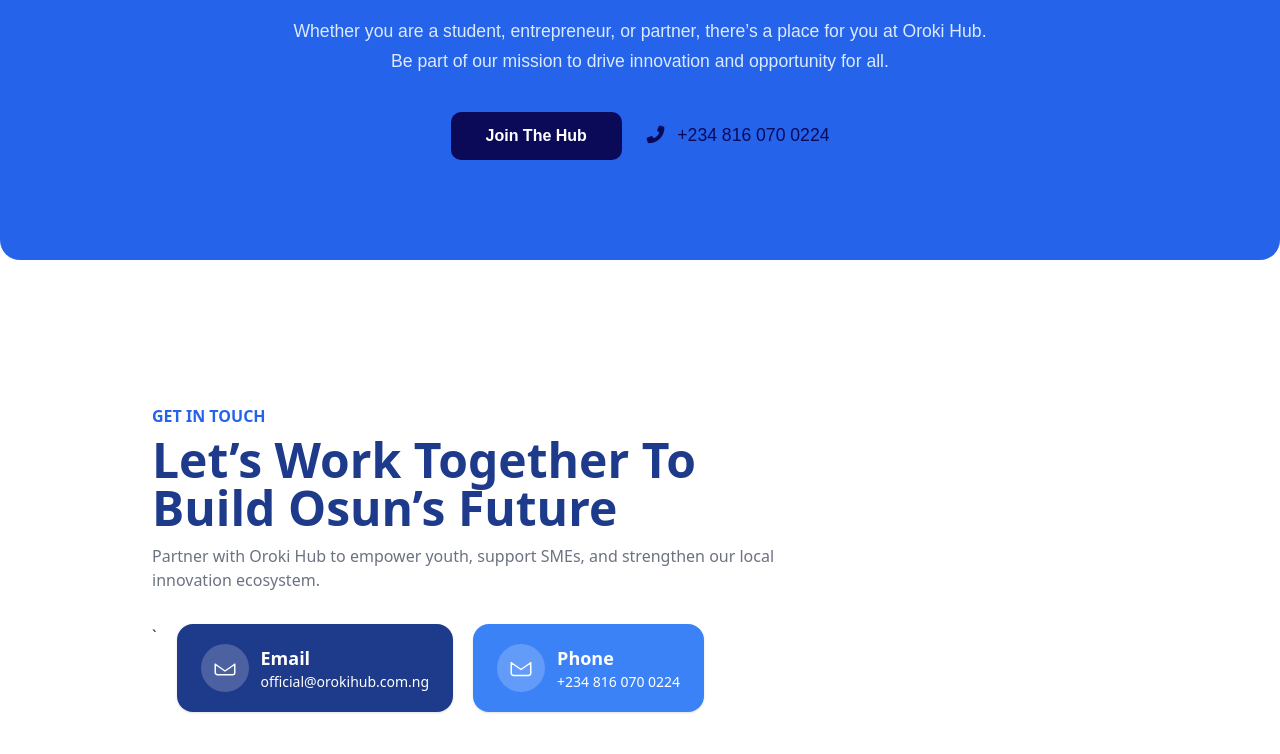
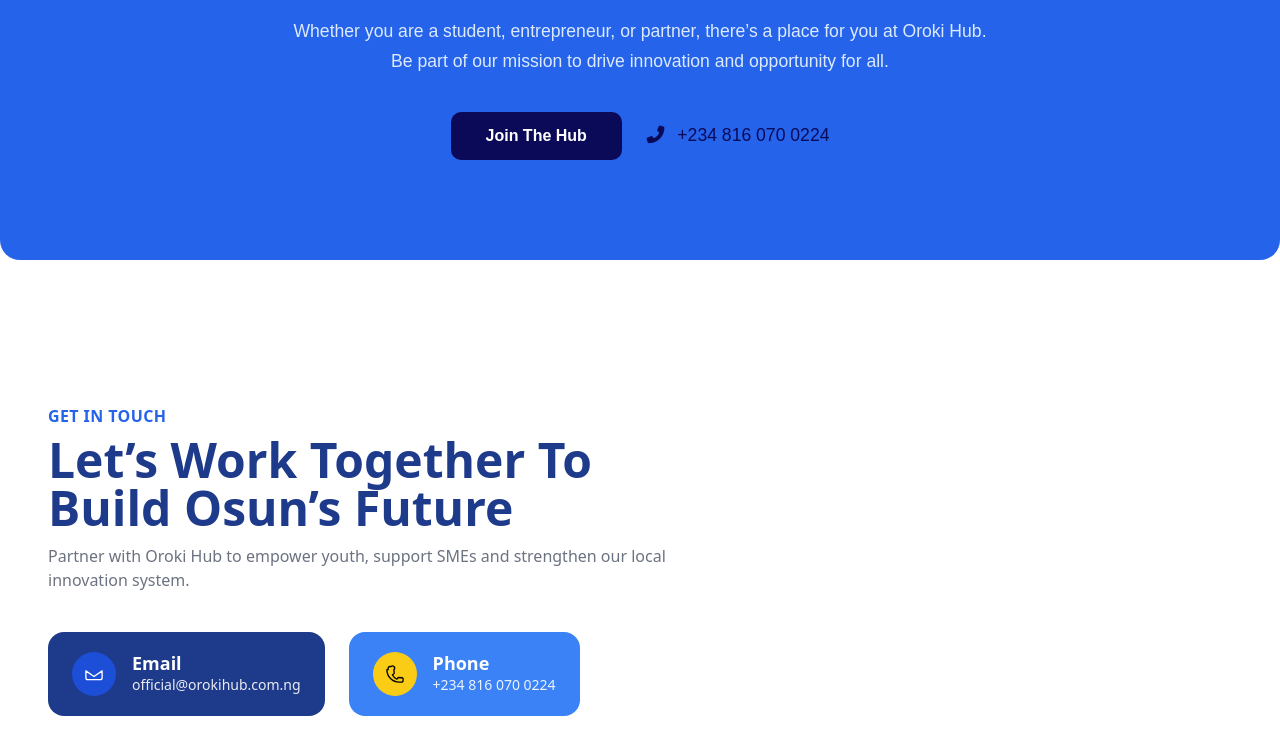
Before and after one commit to Tvibez16/Oroki-Hub-Project-, a plain HTML site: page About/index.html in a window 1280 px wide. Shown: the part 4509-5263 px from the top of the page. Drawn offline with nearby package versions, Linux system fonts and the light colour scheme.

Commit message:
made a few changes and addition

```diff
--- a/About/index.html
+++ b/About/index.html
@@ -396,43 +396,60 @@
   </div>
 </section>
 <section>
- <section class="px-6 py-16 max-w-5xl mx-auto text-gray-800 font-sans">
-  <p class="text-blue-600 font-semibold uppercase">Get In Touch</p>
+<section class="py-16 px-6 text-gray-800 font-sans ml-6">
+  <p class="text-blue-600 uppercase tracking-wide font-semibold">Get In Touch</p>
 
   <h1 class="text-4xl md:text-5xl font-bold text-blue-900 mt-2 leading-tight">
     Let’s Work Together To <br class="hidden md:block"> Build Osun’s Future
   </h1>
 
   <p class="text-gray-500 mt-3 max-w-2xl">
-    Partner with Oroki Hub to empower youth, support SMEs, and strengthen our local innovation ecosystem.
+    Partner with Oroki Hub to empower youth, support SMEs and strengthen our local innovation system.
   </p>
 
-  <div class="mt-8 flex flex-col md:flex-row gap-5">
-`    <div class="flex items-center bg-blue-900 text-white px-6 py-5 rounded-2xl gap-3 w-full md:w-auto shadow">
-      <div class="bg-white/20 p-3 rounded-full">
-        <svg xmlns="http://www.w3.org/2000/svg" class="w-6 h-6" fill="none" viewBox="0 0 24 24" stroke="white" stroke-width="1.5">
-          <path stroke-linecap="round" stroke-linejoin="round" d="M21.75 8.25l-9.75 6.75L2.25 8.25m19.5 0v8.25a2.25 2.25 0 01-2.25 2.25H4.5a2.25 2.25 0 01-2.25-2.25V8.25" />
+  <div class="mt-10 flex flex-col md:flex-row gap-6">
+    <!-- Email -->
+    <div class="flex items-center bg-blue-900 text-white px-6 py-5 rounded-2xl gap-4 w-full md:w-auto">
+      <div class="bg-[#1d4ed8] p-3 rounded-full flex items-center justify-center">
+        <svg xmlns="http://www.w3.org/2000/svg" fill="none" stroke="white" viewBox="0 0 24 24" stroke-width="1.6" class="w-5 h-5">
+          <path stroke-linecap="round" stroke-linejoin="round"
+            d="M21.75 8.25l-9.75 6.75L2.25 8.25m19.5 0v8.25A2.25 2.25 0 0119.5 18.75H4.5A2.25 2.25 0 012.25 16.5V8.25" />
         </svg>
       </div>
       <div>
-        <p class="font-semibold text-lg">Email</p>
-        <p class="text-sm">official@orokihub.com.ng</p>
+        <p class="text-lg font-semibold leading-tight">Email</p>
+        <p class="text-sm opacity-90">official@orokihub.com.ng</p>
       </div>
     </div>
 
-    <div class="flex items-center bg-blue-500 text-white px-6 py-5 rounded-2xl gap-3 w-full md:w-auto shadow">
-      <div class="bg-white/20 p-3 rounded-full">
-        <svg xmlns="http://www.w3.org/2000/svg" class="w-6 h-6" fill="none" viewBox="0 0 24 24" stroke="white" stroke-width="1.5">
-          <path stroke-linecap="round" stroke-linejoin="round" d="M2.25 6.75l9.75 6.75L21.75 6.75m-19.5 0v10.5A2.25 2.25 0 004.5 19.5h15a2.25 2.25 0 002.25-2.25V6.75" />
+    <!-- Phone -->
+    <div class="flex items-center bg-blue-500 text-white px-6 py-5 rounded-2xl gap-4 w-full md:w-auto">
+      <div class="p-3 bg-[#facc15] rounded-full flex items-center justify-center">
+        <svg xmlns="http://www.w3.org/2000/svg" fill="none" stroke="black" viewBox="0 0 24 24" stroke-width="1.6" class="w-5 h-5">
+          <path stroke-linecap="round" stroke-linejoin="round"
+            d="M2.25 6.75c0 8.284 6.716 15 15 15h2.25a2.25 2.25 0 002.25-2.25v-1.5a1.5 1.5 0 00-1.35-1.494l-3.9-.35a1.5 1.5 0 00-1.29.72l-.9 1.44a11.959 11.959 0 01-5.46-5.46l1.44-.9a1.5 1.5 0 00.72-1.29l-.35-3.9A1.5 1.5 0 007.5 3H6a2.25 2.25 0 00-2.25 2.25v1.5z" />
         </svg>
       </div>
       <div>
-        <p class="font-semibold text-lg">Phone</p>
-        <p class="text-sm">+234 816 070 0224</p>
+        <p class="text-lg font-semibold leading-tight">Phone</p>
+        <p class="text-sm opacity-90">+234 816 070 0224</p>
       </div>
     </div>
   </div>
+
+  <!-- Map (wider but shorter) -->
+  <div class="mt-12">
+    <iframe
+      src="https://www.google.com/maps/embed?pb=!1m18!1m12!1m3!1d3952.9994794574545!2d4.531707675052177!3d7.789878292230013!2m3!1f0!2f0!3f0!3m2!1i1024!2i768!4f13.1!3m3!1m2!1s0x10378742fd3a63c9%3A0xf06d2e43b7a5ff56!2sOroki%20Innovation%20Hub!5e0!3m2!1sen!2sng!4v1761063248604!5m2!1sen!2sng"
+      width="680" height="360"
+      style="border:0; border-radius:10px; margin-top:10px"
+      allowfullscreen loading="lazy"
+      referrerpolicy="no-referrer-when-downgrade">
+    </iframe>
+  </div>
 </section>
+
+
 
 </section>
 </body>
```
